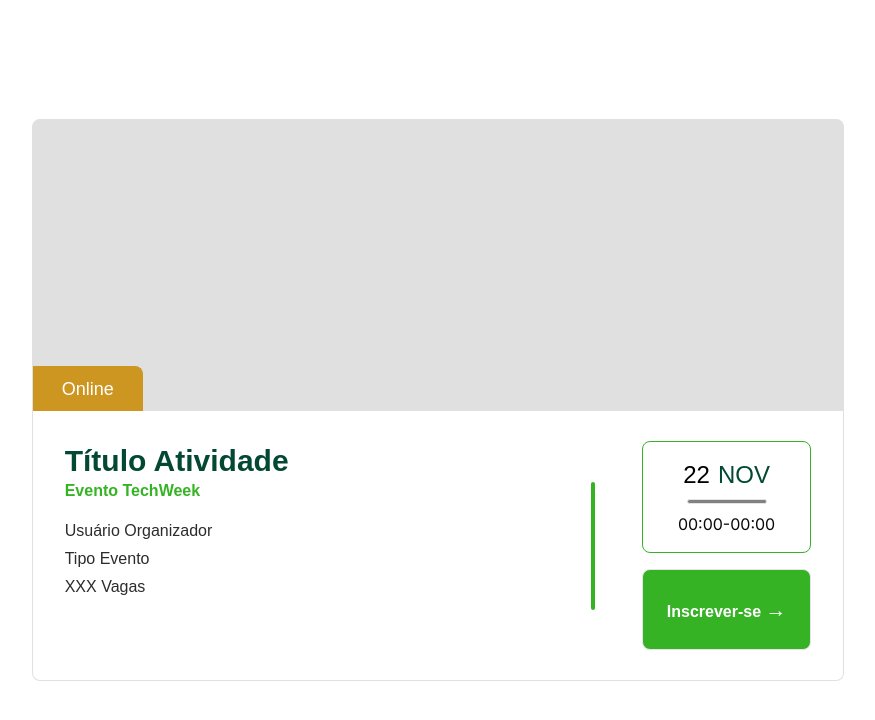
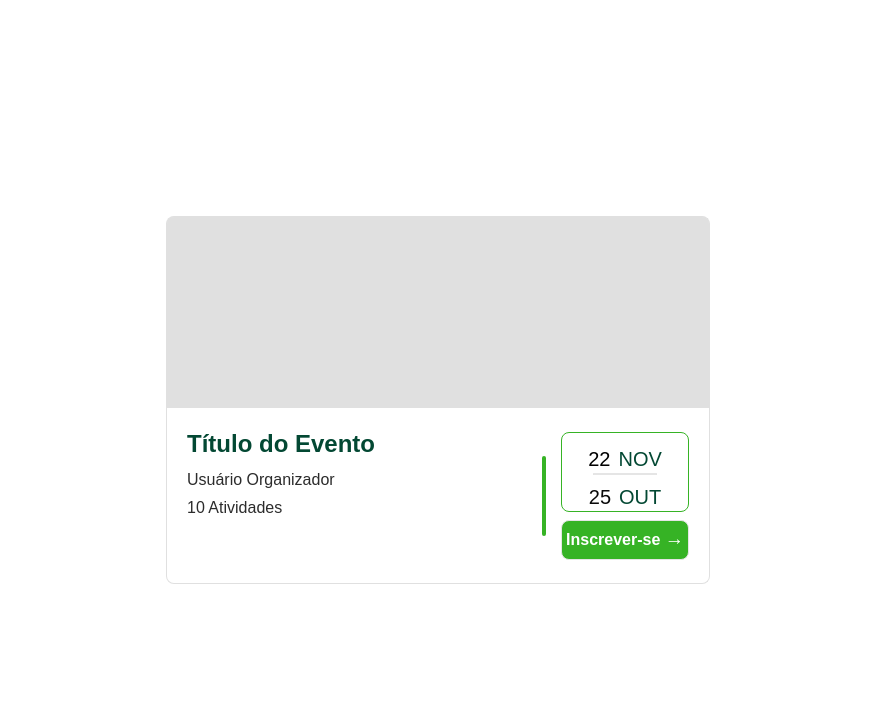
Before and after one commit to giovanne-aquino/app-eventos-IFSP, a Next.js app: page /allEvents in a window 1280 px wide. Shown: the top 720 px of the page, without its empty margins (202-1077 px from the left). Built offline with nearby package versions, Linux system fonts and the light colour scheme.

Commit message:
att large cards

```diff
--- a/src/app/allEvents/page.jsx
+++ b/src/app/allEvents/page.jsx
@@ -1,10 +1,11 @@
 import EventCard from "@/components/events/EventCard";
+
 
 export default function AllEventsPage() {
   return (
     <div>
 
-      <EventCard cardType={"LARGE"} eventType="OTHER" title="Título do Evento" titleLargeEvent="Título do Evento Grande" titleActivity="Título Atividade" type="Tipo Evento" user="Usuário Organizador" capacity="XXX Vagas" capacityLargeEvent="10 Atividades" format="Online" startDay="22" endDay="25" startMounth="NOV" endMounth="OUT" startHours="00:00" endHours="00:00" eventOrigin="Evento TechWeek" button="Inscrever-se"/>
+      <EventCard cardType={"LARGE"} eventType="LARGE" title="Título do Evento" titleLargeEvent="Título do Evento Grande" titleActivity="Título Atividade" type="Tipo Evento" user="Usuário Organizador" capacity="XXX Vagas" capacityLargeEvent="10 Atividades" format="Online" startDay="22" endDay="25" startMounth="NOV" endMounth="OUT" startHours="00:00" endHours="00:00" eventOrigin="Evento TechWeek" button="Inscrever-se"/>
 
     </div>
   );
--- a/src/components/events/EventCard.jsx
+++ b/src/components/events/EventCard.jsx
@@ -26,11 +26,76 @@ function EventCard({
     return (
       <>
 
-
+        <div className="flex flex-col items-center justify-center gap-4"> {/* Contêiner para os cards com gap */}
           {eventType === "SIMPLE" ? (
             <div className="flex flex-col items-center justify-center h-screen">
               {/* Primeira div */}
-            <div className="h-[15.875rem] w-[33rem] bg-FI_neutral_30 border border-b-0 border-FI_neutral_30 rounded-t-lg rounded-b-none p-0 flex flex-col justify-between">
+              <div className="h-[12rem] w-[25rem] bg-FI_neutral_30 border border-b-0 border-FI_neutral_30 rounded-t-lg rounded-b-none p-0 flex flex-col justify-between">
+                <div className="relative flex flex-col items-start justify-start h-full">
+                  <div className="absolute bottom-0 w-[5rem] h-auto bg-FI_yellowDark p-2 border border-b-0 border-FI_yellowDark rounded-tr-lg flex items-center justify-center">
+                    <p className="text-lg font-montserrat text-FI_neutral_0">{format}</p>
+                  </div>
+                </div>
+              </div>
+
+              {/* Segunda div */}
+              <div className="relative h-[10rem] w-[25rem] bg-FI_neutral_0 border border-t-0 border-FI_neutral_30 rounded-b-lg rounded-t-none p-4 flex justify-between items-center gap-3">
+                {/* Texto e informações */}
+                <div className="flex flex-col items-start justify-start h-full">
+                  <h2 className="text-xl font-bold font-montserrat text-FI_green_dark mb-4">{title}</h2>
+                  <div className="space-y-2">
+                    <p className="text-base font-medium font-montserrat text-FI_neutral_90">{user}</p>
+                    <p className="text-base font-medium font-montserrat text-FI_neutral_90">{capacity}</p>
+                  </div>
+                </div>
+
+                <div className="absolute w-[7rem] h-[6rem] border border-FI_green rounded-lg p-4 flex flex-col justify-between items-center gap-2 bottom-0 right-0 m-4">
+                  <div className="flex justify-between items-center m-auto gap-2">
+                    <div className="w-fit h-5 font-montserrat text-xl text-FI_neutral">{startDay}</div>
+                    <div className="w-fit h-5 font-montserrat text-xl text-FI_green_dark">{startMounth}</div>
+                  </div>
+                  <div className="w-[5rem] h-[0.30rem] bg-FI_neutral_60 border rounded-sm"></div>
+                  <div className="flex justify-between items-center">
+                    <div className="text-sm">{startHours}-</div>
+                    <div className="text-sm">{endHours}</div>
+                  </div>
+                </div>
+              </div>
+            </div>
+
+          ) : eventType === "LARGE" ? (
+            <div className="flex flex-col items-center justify-center h-screen">
+              {/* Primeira div */}
+              <div className="h-[12rem] w-[25rem] bg-FI_neutral_30 border border-b-0 border-FI_neutral_30 rounded-t-lg rounded-b-none p-0 flex flex-col justify-between"></div>
+
+              {/* Segunda div */}
+              <div className="relative h-[10rem] w-[25rem] bg-FI_neutral_0 border border-t-0 border-FI_neutral_30 rounded-b-lg rounded-t-none p-4 flex justify-between items-center gap-3">
+                {/* Texto e informações */}
+                <div className="flex flex-col items-start justify-start h-full">
+                  <h2 className="text-xl font-bold font-montserrat text-FI_green_dark mb-4">{titleLargeEvent}</h2>
+                  <div className="space-y-2">
+                    <p className="text-base font-medium font-montserrat text-FI_neutral_90">{user}</p>
+                    <p className="text-base font-medium font-montserrat text-FI_neutral_90">{capacityLargeEvent}</p>
+                  </div>
+                </div>
+
+                <div className="absolute w-[7rem] h-[6rem] border border-FI_green rounded-lg p-4 flex flex-col justify-between items-center gap-2 bottom-0 right-0 m-4">
+                  <div className="flex justify-between items-center m-auto gap-2">
+                    <div className="w-fit h-5 font-montserrat text-xl text-FI_neutral">{startDay}</div>
+                    <div className="w-fit h-5 font-montserrat text-xl text-FI_green_dark">{startMounth}</div>
+                  </div>
+                  <div className="w-20 h-2 bg-FI_neutral_60 border rounded-sm"></div>
+                  <div className="flex justify-between items-center gap-2">
+                    <div className="w-fit h-5 font-montserrat text-xl text-FI_neutral">{endDay}</div>
+                    <div className="w-fit h-5 font-montserrat text-xl text-FI_green_dark">{endMounth}</div>
+                  </div>
+                </div>
+              </div>
+            </div>
+          ) : (
+            <div className="flex flex-col items-center justify-center h-screen">
+              {/* Primeira div */}
+              <div className="h-[12rem] w-[25rem] bg-FI_neutral_30 border border-b-0 border-FI_neutral_30 rounded-t-lg rounded-b-none p-0 flex flex-col justify-between">
                 <div className="relative flex flex-col items-start justify-start h-full">
                   <div className="absolute bottom-0 w-[6.875rem] h-auto bg-FI_yellowDark p-2 border border-b-0 border-FI_yellowDark rounded-tr-lg flex items-center justify-center">
                     <p className="text-lg font-montserrat text-FI_neutral_0">{format}</p>
@@ -39,95 +104,32 @@ function EventCard({
               </div>
 
               {/* Segunda div */}
-            <div className="relative h-[12.9375rem] w-[33rem] bg-FI_neutral_0 border border-t-0 border-FI_neutral_30 rounded-b-lg rounded-t-none p-4 flex justify-between items-center gap-3">
+              <div className="relative h-[10rem] w-[25rem] bg-FI_neutral_0 border border-t-0 border-FI_neutral_30 rounded-b-lg rounded-t-none p-4 flex justify-between items-center gap-3">
                 {/* Texto e informações */}
                 <div className="flex flex-col items-start justify-start h-full">
-                <h2 className="text-3xl font-bold font-montserrat text-FI_green_dark mb-4">{title}</h2>
+                  <h2 className="text-xl font-bold font-montserrat text-FI_green_dark mb-0">{titleActivity}</h2>
+                  <p className="text-sm font-bold font-montserrat text-FI_green mb-4">{eventOrigin}</p>
                   <div className="space-y-2">
                     <p className="text-base font-medium font-montserrat text-FI_neutral_90">{user}</p>
                     <p className="text-base font-medium font-montserrat text-FI_neutral_90">{capacity}</p>
                   </div>
                 </div>
 
-              <div className="absolute w-[8.375rem] h-[7.0625rem] border border-FI_green rounded-lg p-4 flex flex-col justify-between items-center gap-2 bottom-0 right-0 m-4">
+                <div className="absolute w-[7rem] h-[6rem] border border-FI_green rounded-lg p-4 flex flex-col justify-between items-center gap-2 bottom-0 right-0 m-4">
                   <div className="flex justify-between items-center m-auto gap-2">
-                  <div className="w-fit h-8 font-montserrat text-2xl text-FI_neutral">{startDay}</div>
-                  <div className="w-fit h-8 font-montserrat text-2xl text-FI_green_dark">{startMounth}</div>
+                    <div className="w-fit h-5 font-montserrat text-xl text-FI_neutral">{startDay}</div>
+                    <div className="w-fit h-5 font-montserrat text-xl text-FI_green_dark">{startMounth}</div>
                   </div>
                   <div className="w-[5rem] h-[0.30rem] bg-FI_neutral_60 border rounded-sm"></div>
                   <div className="flex justify-between items-center">
-                  <div className="text-base">{startHours}-</div>
-                  <div className="text-base">{endHours}</div>
-                </div>
-              </div>
-            </div>
-          </div>
-        ) : eventType === "LARGE" ? (
-          <div className="flex flex-col items-center justify-center h-screen">
-            {/* Primeira div */}
-            <div className="h-[15.875rem] w-[33rem] bg-FI_neutral_30 border border-b-0 border-FI_neutral_30 rounded-t-lg rounded-b-none p-0 flex flex-col justify-between"></div>
-
-            {/* Segunda div */}
-            <div className="relative h-[12.9375rem] w-[33rem] bg-FI_neutral_0 border border-t-0 border-FI_neutral_30 rounded-b-lg rounded-t-none p-4 flex justify-between items-center gap-3">
-              {/* Texto e informações */}
-              <div className="flex flex-col items-start justify-start h-full">
-                <h2 className="text-3xl font-bold font-montserrat text-FI_green_dark mb-4">{titleLargeEvent}</h2>
-                <div className="space-y-2">
-                  <p className="text-base font-medium font-montserrat text-FI_neutral_90">{user}</p>
-                  <p className="text-base font-medium font-montserrat text-FI_neutral_90">{capacityLargeEvent}</p>
-                </div>
-              </div>
-
-              <div className="absolute w-[8.375rem] h-[7.0625rem] border border-FI_green rounded-lg p-4 flex flex-col justify-between items-center gap-2 bottom-0 right-0 m-4">
-                <div className="flex justify-between items-center m-auto gap-2">
-                  <div className="w-fit h-8 font-montserrat text-xl text-FI_neutral">{startDay}</div>
-                  <div className="w-fit h-8 font-montserrat text-xl text-FI_green_dark">{startMounth}</div>
-                </div>
-                <div className="w-20 h-2 bg-FI_neutral_60 border rounded-sm"></div>
-                <div className="flex justify-between items-center gap-2">
-                  <div className="w-fit h-8 font-montserrat text-xl text-FI_neutral">{endDay}</div>
-                  <div className="w-fit h-8 font-montserrat text-xl text-FI_green_dark">{endMounth}</div>
-                </div>
-              </div>
-            </div>
-          </div>
-        ) : (
-          <div className="flex flex-col items-center justify-center h-screen">
-            {/* Primeira div */}
-            <div className="h-[15.875rem] w-[33rem] bg-FI_neutral_30 border border-b-0 border-FI_neutral_30 rounded-t-lg rounded-b-none p-0 flex flex-col justify-between">
-              <div className="relative flex flex-col items-start justify-start h-full">
-                <div className="absolute bottom-0 w-[6.875rem] h-auto bg-FI_yellowDark p-2 border border-b-0 border-FI_yellowDark rounded-tr-lg flex items-center justify-center">
-                  <p className="text-lg font-montserrat text-FI_neutral_0">{format}</p>
-                </div>
-              </div>
-            </div>
-
-            {/* Segunda div */}
-            <div className="relative h-[12.9375rem] w-[33rem] bg-FI_neutral_0 border border-t-0 border-FI_neutral_30 rounded-b-lg rounded-t-none p-4 flex justify-between items-center gap-3">
-              {/* Texto e informações */}
-              <div className="flex flex-col items-start justify-start h-full">
-                <h2 className="text-3xl font-bold font-montserrat text-FI_green_dark mb-0">{titleActivity}</h2>
-                <p className="text-base font-bold font-montserrat text-FI_green mb-4">{eventOrigin}</p>
-                <div className="space-y-2">
-                  <p className="text-base font-medium font-montserrat text-FI_neutral_90">{user}</p>
-                  <p className="text-base font-medium font-montserrat text-FI_neutral_90">{capacity}</p>
-                </div>
-              </div>
-
-              <div className="absolute w-[8.375rem] h-[7.0625rem] border border-FI_green rounded-lg p-4 flex flex-col justify-between items-center gap-2 bottom-0 right-0 m-4">
-                <div className="flex justify-between items-center m-auto gap-2">
-                  <div className="w-fit h-8 font-montserrat text-2xl text-FI_neutral">{startDay}</div>
-                  <div className="w-fit h-8 font-montserrat text-2xl text-FI_green_dark">{startMounth}</div>
-                </div>
-                <div className="w-[5rem] h-[0.30rem] bg-FI_neutral_60 border rounded-sm"></div>
-                <div className="flex justify-between items-center">
-                  <div className="text-base">{startHours}-</div>
-                  <div className="text-base">{endHours}</div>
+                    <div className="text-sm">{startHours}-</div>
+                    <div className="text-sm">{endHours}</div>
                   </div>
                 </div>
               </div>
             </div>
           )}
+        </div>
       </>
     );
   } else if (cardType === "LARGE") {
@@ -139,19 +141,19 @@ function EventCard({
         {eventType === "SIMPLE" ? (
           <div className="flex flex-col items-center justify-center h-screen">
             {/* Primeira div */}
-            <div className="w-[50.79rem] h-[18.25rem]  bg-FI_neutral_30 border border-b-0 border-FI_neutral_30 rounded-t-lg rounded-b-none p-0 flex flex-col justify-between">
+            <div className="w-[34rem] h-[12rem]  bg-FI_neutral_30 border border-b-0 border-FI_neutral_30 rounded-t-lg rounded-b-none p-0 flex flex-col justify-between">
               <div className="relative flex flex-col items-start justify-start h-full">
-                <div className="absolute bottom-0 w-[6.875rem] h-auto bg-FI_yellowDark p-2 border border-b-0 border-FI_yellowDark rounded-tr-lg flex items-center justify-center">
+                <div className="absolute bottom-0 w-[4.5rem] h-auto bg-FI_yellowDark p-2 border border-b-0 border-FI_yellowDark rounded-tr-lg flex items-center justify-center">
                   <p className="text-lg font-montserrat text-FI_neutral_0">{format}</p>
                 </div>
               </div>
             </div>
 
             {/* Segunda div */}
-            <div className=" w-[50.79rem] h-[16.875rem]  bg-FI_neutral_0 border border-t-0 border-FI_neutral_30 rounded-b-lg rounded-t-none p-8 flex justify-between items-center gap-3">
+            <div className=" w-[34rem] h-[11rem]  bg-FI_neutral_0 border border-t-0 border-FI_neutral_30 rounded-b-lg rounded-t-none p-5 flex justify-between items-center gap-3">
               {/* Texto e informações */}
               <div className="w-[70%] flex flex-col items-start justify-start h-full">
-                <h2 className="text-3xl font-bold font-montserrat text-FI_green_dark mb-2">{title}</h2>
+                <h2 className="text-2xl font-bold font-montserrat text-FI_green_dark mb-2">{title}</h2>
                 <div className="space-y-1">
                   <p className="text-base font-medium font-montserrat text-FI_neutral_90">{user}</p>
                   <p className="text-base font-medium font-montserrat text-FI_neutral_90">{type}</p>
@@ -163,17 +165,17 @@ function EventCard({
 
 
 
-                <div className=" w-1 h-32 bg-FI_green rounded-full "></div>
+                <div className=" w-1 h-20 bg-FI_green rounded-full "></div>
 
-                <div className="flex flex-col gap-4">
+                <div className="flex flex-col gap-2">
 
-                  <div className=" w-43 h-28 border border-FI_green rounded-lg p-4 flex flex-col justify-between items-center gap-2 bottom-0 right-0 m-0">
+                  <div className=" w-25 h-20 border border-FI_green rounded-lg p-3 flex flex-col justify-between items-center gap-2 bottom-0 right-0 m-0">
 
                     <div className="flex justify-between items-center m-auto gap-2">
-                      <div className="w-fit h-8 font-montserrat text-2xl text-FI_neutral">{startDay}</div>
-                      <div className="w-fit h-8 font-montserrat text-2xl text-FI_green_dark">{startMounth}</div>
+                      <div className="w-fit h-5 font-montserrat text-xl text-FI_neutral">{startDay}</div>
+                      <div className="w-fit h-5 font-montserrat text-xl text-FI_green_dark">{startMounth}</div>
                     </div>
-                    <div className="w-[5rem] h-[0.30rem] bg-FI_neutral_60 border rounded-sm"></div>
+                    <div className="w-[4rem] h-[0.25rem] bg-FI_neutral_60 border rounded-sm"></div>
                     <div className="flex justify-between items-center">
                       <div className="text-base">{startHours}-</div>
                       <div className="text-base">{endHours}</div>
@@ -181,7 +183,7 @@ function EventCard({
 
                   </div>
 
-                  <div class="w-43 h-15 border rounded-lg bg-FI_green p-6 font-montserrat text-FI_neutral_0 font-bold">{button} <span style={{ fontSize: '1.3rem' }}>&#8594;</span></div>
+                  <div class="w-30 h-10 border rounded-lg bg-FI_green p-1 font-montserrat text-FI_neutral_0 font-bold">{button} <span style={{ fontSize: '1.2em' }}>&#8594;</span></div>
 
                 </div>
               </div>
@@ -190,15 +192,15 @@ function EventCard({
         ) : eventType === "LARGE" ? (
           <div className="flex flex-col items-center justify-center h-screen">
             {/* Primeira div */}
-            <div className="w-[50.79rem] h-[18.25rem]  bg-FI_neutral_30 border border-b-0 border-FI_neutral_30 rounded-t-lg rounded-b-none p-0 flex flex-col justify-between">
+            <div className="w-[34rem] h-[12rem]  bg-FI_neutral_30 border border-b-0 border-FI_neutral_30 rounded-t-lg rounded-b-none p-0 flex flex-col justify-between">
 
             </div>
 
             {/* Segunda div */}
-            <div className=" w-[50.79rem] h-[16.875rem]  bg-FI_neutral_0 border border-t-0 border-FI_neutral_30 rounded-b-lg rounded-t-none p-8 flex justify-between items-center gap-3">
+            <div className=" w-[34rem] h-[11rem]  bg-FI_neutral_0 border border-t-0 border-FI_neutral_30 rounded-b-lg rounded-t-none p-5 flex justify-between items-center gap-3">
               {/* Texto e informações */}
               <div className="w-[70%] flex flex-col items-start justify-start h-full">
-                <h2 className="text-3xl font-bold font-montserrat text-FI_green_dark mb-2">{title}</h2>
+                <h2 className="text-2xl font-bold font-montserrat text-FI_green_dark mb-2">{title}</h2>
                 <div className="space-y-1">
                   <p className="text-base font-medium font-montserrat text-FI_neutral_90">{user}</p>
 
@@ -210,25 +212,25 @@ function EventCard({
 
 
 
-                <div className=" w-1 h-32 bg-FI_green rounded-full "></div>
+                <div className=" w-1 h-20 bg-FI_green rounded-full "></div>
 
-                <div className="flex flex-col gap-4">
+                <div className="flex flex-col gap-2">
 
-                  <div className=" w-43 h-28 border border-FI_green rounded-lg p-4 flex flex-col justify-between items-center gap-2 bottom-0 right-0 m-0">
+                  <div className=" w-25 h-20 border border-FI_green rounded-lg p-3 flex flex-col justify-between items-center gap-2 bottom-0 right-0 m-0">
 
                     <div className="flex justify-between items-center m-auto gap-2">
-                      <div className="w-fit h-8 font-montserrat text-2xl text-FI_neutral">{startDay}</div>
-                      <div className="w-fit h-8 font-montserrat text-2xl text-FI_green_dark">{startMounth}</div>
+                      <div className="w-fit h-5 font-montserrat text-xl text-FI_neutral">{startDay}</div>
+                      <div className="w-fit h-5 font-montserrat text-xl text-FI_green_dark">{startMounth}</div>
                     </div>
-                    <div className="w-[5rem] h-[0.30rem] bg-FI_neutral_60 border rounded-sm"></div>
+                    <div className="w-[4rem] h-[0.25rem] bg-FI_neutral_60 border rounded-sm"></div>
                     <div className="flex justify-between items-center m-auto gap-2">
-                      <div className="w-fit h-8 font-montserrat text-2xl text-FI_neutra">{endDay}</div>
-                      <div className="w-fit h-8 font-montserrat text-2xl text-FI_green_dark">{endMounth}</div>
+                      <div className="w-fit h-5 font-montserrat text-xl text-FI_neutra">{endDay}</div>
+                      <div className="w-fit h-5 font-montserrat text-xl text-FI_green_dark">{endMounth}</div>
                     </div>
 
                   </div>
 
-                  <div class="w-43 h-15 border rounded-lg bg-FI_green p-6 font-montserrat text-FI_neutral_0 font-bold">{button} <span style={{ fontSize: '1.3rem' }}>&#8594;</span></div>
+                  <div class="w-30 h-10 border rounded-lg bg-FI_green p-1 font-montserrat text-FI_neutral_0 font-bold">{button} <span style={{ fontSize: '1.2rem' }}>&#8594;</span></div>
 
                 </div>
               </div>
@@ -237,7 +239,7 @@ function EventCard({
         ) : (
           <div className="flex flex-col items-center justify-center h-screen">
             {/* Primeira div */}
-            <div className="w-[50.79rem] h-[18.25rem]  bg-FI_neutral_30 border border-b-0 border-FI_neutral_30 rounded-t-lg rounded-b-none p-0 flex flex-col justify-between">
+            <div className="w-[34rem] h-[12rem]  bg-FI_neutral_30 border border-b-0 border-FI_neutral_30 rounded-t-lg rounded-b-none p-0 flex flex-col justify-between">
               <div className="relative flex flex-col items-start justify-start h-full">
                 <div className="absolute bottom-0 w-[6.875rem] h-auto bg-FI_yellowDark p-2 border border-b-0 border-FI_yellowDark rounded-tr-lg flex items-center justify-center">
                   <p className="text-lg font-montserrat text-FI_neutral_0">{format}</p>
@@ -246,15 +248,15 @@ function EventCard({
             </div>
 
             {/* Segunda div */}
-            <div className=" w-[50.79rem] h-[16.875rem]  bg-FI_neutral_0 border border-t-0 border-FI_neutral_30 rounded-b-lg rounded-t-none p-8 flex justify-between items-center gap-3">
+            <div className=" w-[34rem] h-[11rem]  bg-FI_neutral_0 border border-t-0 border-FI_neutral_30 rounded-b-lg rounded-t-none p-5 flex justify-between items-center gap-3">
               {/* Texto e informações */}
               <div className="w-[70%] flex flex-col items-start justify-start h-full">
-                <h2 className="text-3xl font-bold font-montserrat text-FI_green_dark">{titleActivity}</h2>
-                <p className="text-base font-bold font-montserrat text-FI_green mb-4">{eventOrigin}</p>
+                <h2 className="text-2xl font-bold font-montserrat text-FI_green_dark">{titleActivity}</h2>
+                <p className="text-base font-bold font-montserrat text-FI_green mb-2">{eventOrigin}</p>
                 <div className="space-y-1">
-                  <p className="text-base font-medium font-montserrat text-FI_neutral_90">{user}</p>
-                  <p className="text-base font-medium font-montserrat text-FI_neutral_90">{type}</p>
-                  <p className="text-base font-medium font-montserrat text-FI_neutral_90">{capacity}</p>
+                  <p className="text-sm font-medium font-montserrat text-FI_neutral_90">{user}</p>
+                  <p className="text-sm font-medium font-montserrat text-FI_neutral_90">{type}</p>
+                  <p className="text-sm font-medium font-montserrat text-FI_neutral_90">{capacity}</p>
                 </div>
               </div>
 
@@ -262,17 +264,17 @@ function EventCard({
 
 
 
-                <div className=" w-1 h-32 bg-FI_green rounded-full "></div>
+                <div className=" w-1 h-20 bg-FI_green rounded-full "></div>
 
-                <div className="flex flex-col gap-4">
+                <div className="flex flex-col gap-2">
 
-                  <div className=" w-43 h-28 border border-FI_green rounded-lg p-4 flex flex-col justify-between items-center gap-2 bottom-0 right-0 m-0">
+                  <div className=" w-25 h-20 border border-FI_green rounded-lg p-3 flex flex-col justify-between items-center gap-2 bottom-0 right-0 m-0">
 
                     <div className="flex justify-between items-center m-auto gap-2">
-                      <div className="w-fit h-8 font-montserrat text-2xl text-FI_neutral">{startDay}</div>
-                      <div className="w-fit h-8 font-montserrat text-2xl text-FI_green_dark">{startMounth}</div>
+                      <div className="w-fit h-5 font-montserrat text-xl text-FI_neutral">{startDay}</div>
+                      <div className="w-fit h-5 font-montserrat text-xl text-FI_green_dark">{startMounth}</div>
                     </div>
-                    <div className="w-[5rem] h-[0.30rem] bg-FI_neutral_60 border rounded-sm"></div>
+                    <div className="w-[4rem] h-[0.25rem] bg-FI_neutral_60 border rounded-sm"></div>
                     <div className="flex justify-between items-center">
                       <div className="text-base">{startHours}-</div>
                       <div className="text-base">{endHours}</div>
@@ -280,7 +282,7 @@ function EventCard({
 
                   </div>
 
-                  <div class="w-43 h-15 border rounded-lg bg-FI_green p-6 font-montserrat text-FI_neutral_0 font-bold">{button} <span style={{ fontSize: '1.3rem' }}>&#8594;</span></div>
+                  <div class="w-30 h-10 border rounded-lg bg-FI_green p-1 text-sm font-montserrat text-FI_neutral_0 font-bold">{button} <span style={{ fontSize: '1.2rem' }}>&#8594;</span></div>
 
                 </div>
               </div>
```
Lines whose indentation alone changed are shown as unchanged.
